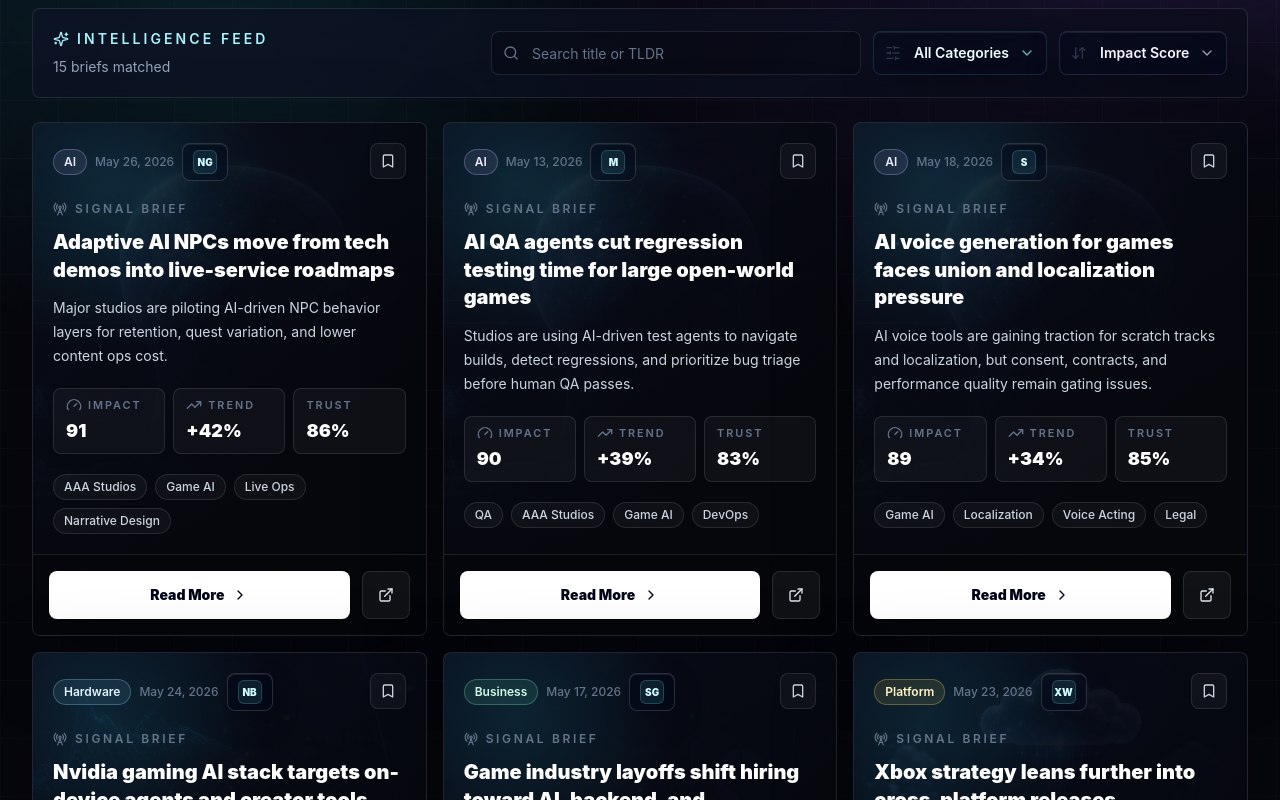
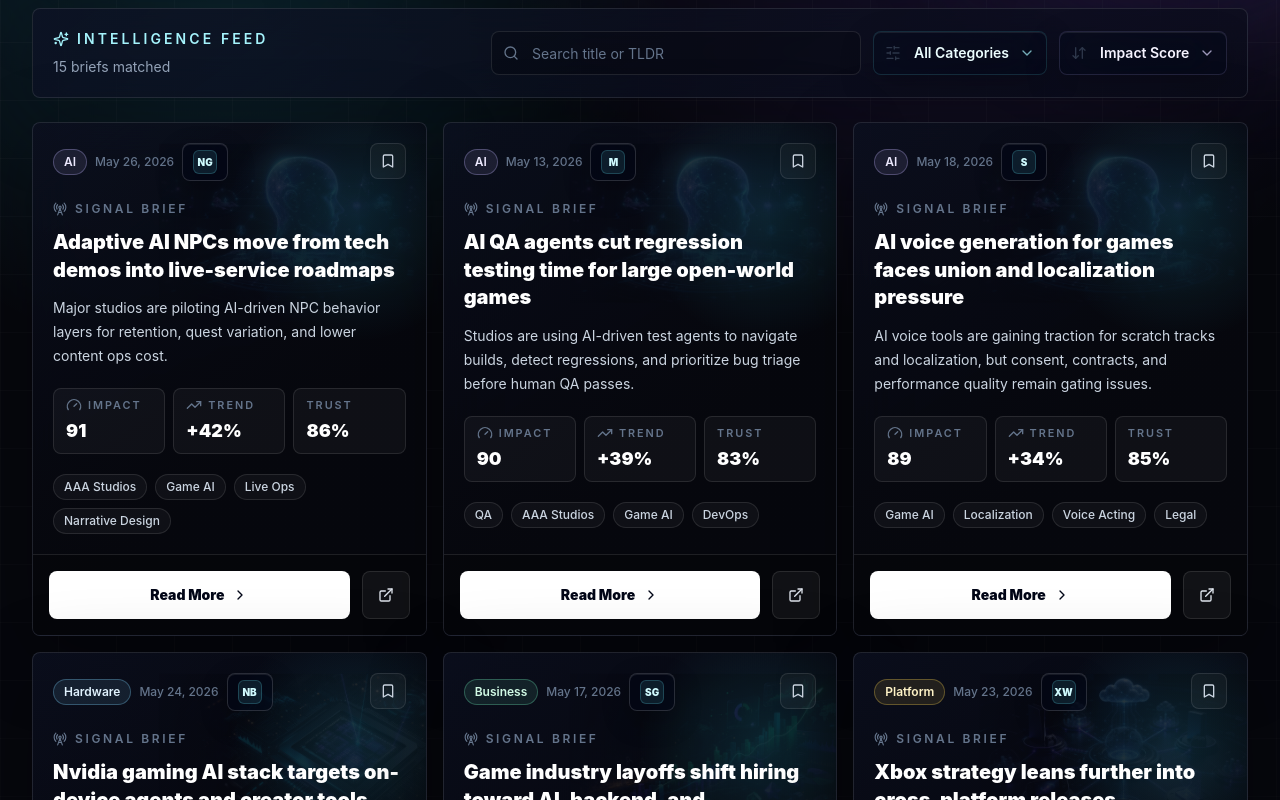
Before and after one commit to ethankim417/LoreEngine, a Next.js app: page / in a window 1280 px wide. Shown: the part 480-1280 px from the top of the page. Built offline with nearby package versions, Linux system fonts and the light colour scheme.

Commit message:
Refine card image treatment

```diff
--- a/components/ArticleCard.tsx
+++ b/components/ArticleCard.tsx
@@ -42,10 +42,10 @@ export function ArticleCard({ article }: { article: Article }) {
           alt=""
           fill
           sizes="(min-width: 1280px) 33vw, (min-width: 1024px) 50vw, 100vw"
-          className="object-cover opacity-[0.18] transition duration-500 [mask-image:linear-gradient(135deg,black,transparent_68%)] group-hover:scale-105 group-hover:opacity-[0.26]"
+          className="translate-x-[18%] translate-y-[-10%] scale-[0.72] object-contain object-right-top opacity-[0.32] transition duration-500 [mask-image:radial-gradient(circle_at_72%_22%,black_0%,black_34%,transparent_72%)] group-hover:scale-[0.76] group-hover:opacity-[0.42]"
           loading="lazy"
         />
-        <div className="absolute inset-0 bg-[radial-gradient(circle_at_18%_12%,rgba(50,217,255,0.12),transparent_30%),linear-gradient(145deg,rgba(6,7,13,0.12),rgba(6,7,13,0.94)_66%)]" />
+        <div className="absolute inset-0 bg-[radial-gradient(circle_at_82%_18%,rgba(50,217,255,0.13),transparent_24%),linear-gradient(145deg,rgba(6,7,13,0.18),rgba(6,7,13,0.98)_62%)]" />
       </div>
 
       <div className="relative z-10 flex flex-1 flex-col p-5">
```
